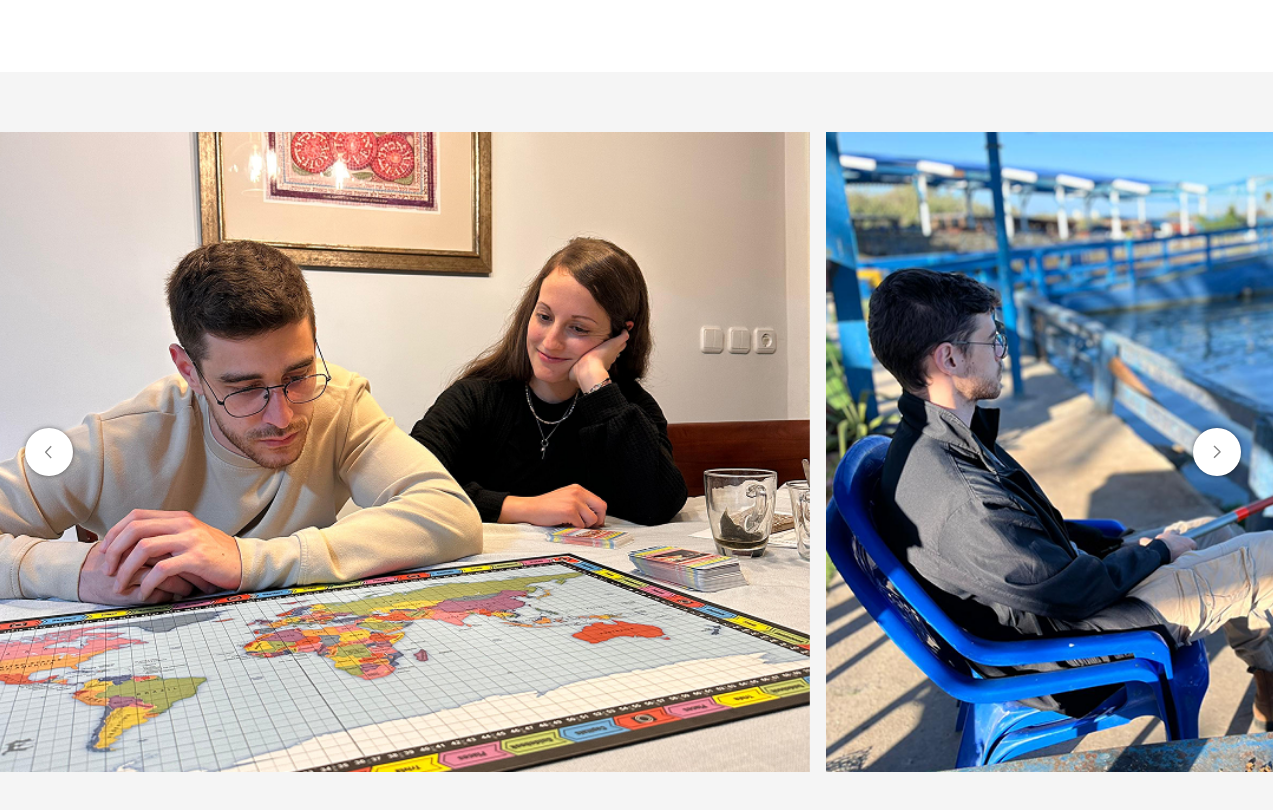
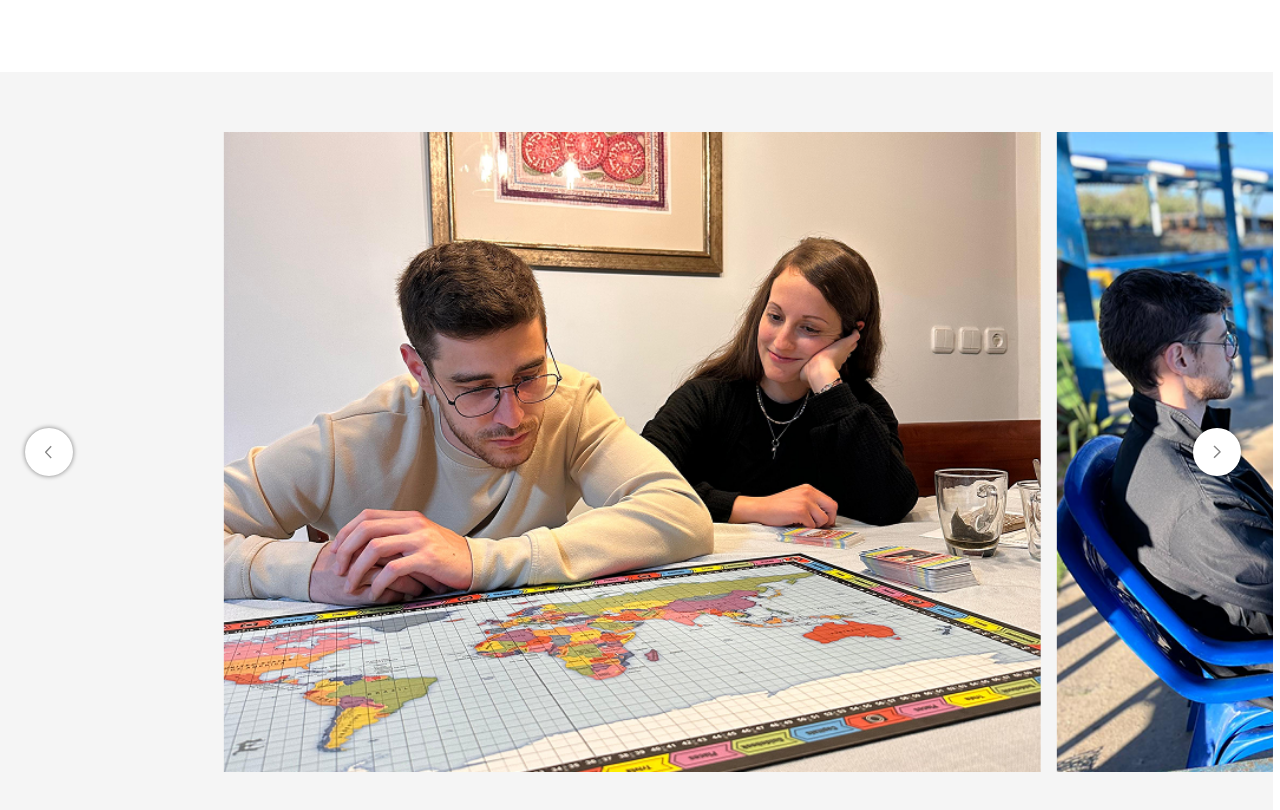
Before and after one commit to mikaridley/Eldan-Ridley-s-Portfolio, a React (Vite) app: page /about-me in a window 1280 px wide. Shown: the part 2120-2930 px from the top of the page. Built offline with nearby package versions, Linux system fonts and the light colour scheme.

Commit message:
Add viewport width handling to ImgsCarousel for improved slide centering

```diff
--- a/src/cmps/ImgsCarousel.jsx
+++ b/src/cmps/ImgsCarousel.jsx
@@ -6,6 +6,7 @@ export function ImgsCarousel({ images = [], gap = 15 }) {
   const [currentIndex, setCurrentIndex] = useState(0)
   const [slideWidths, setSlideWidths] = useState([])
   const [slideHeight, setSlideHeight] = useState(550)
+  const [viewportWidth, setViewportWidth] = useState(0)
   const [isTransitioning, setIsTransitioning] = useState(true)
   const [dragOffsetX, setDragOffsetX] = useState(0)
   const [isDragging, setIsDragging] = useState(false)
@@ -30,7 +31,12 @@ export function ImgsCarousel({ images = [], gap = 15 }) {
     return offsets
   }, [displayImages.length, slideWidths, gap])
 
-  const translateX = -offsetByIndex[currentIndex] ?? 0
+  const currentOffsetX = offsetByIndex[currentIndex] ?? 0
+  const currentSlideWidth = getSlideWidth(currentIndex)
+  // Center the active slide in the viewport (x-axis), regardless of screen size.
+  const translateX = viewportWidth
+    ? (viewportWidth - currentSlideWidth) / 2 - currentOffsetX
+    : -currentOffsetX
   const translateXWithDrag = translateX + dragOffsetX
 
   function handleImageLoad(idx, e) {
@@ -50,8 +56,12 @@ export function ImgsCarousel({ images = [], gap = 15 }) {
     if (!el) return
     const ro = new ResizeObserver(([entry]) => {
       const h = entry?.contentRect?.height
+      const w = entry?.contentRect?.width
       if (typeof h === 'number' && h > 0) {
         setSlideHeight(h)
+      }
+      if (typeof w === 'number' && w > 0) {
+        setViewportWidth(w)
       }
     })
     ro.observe(el)
```
